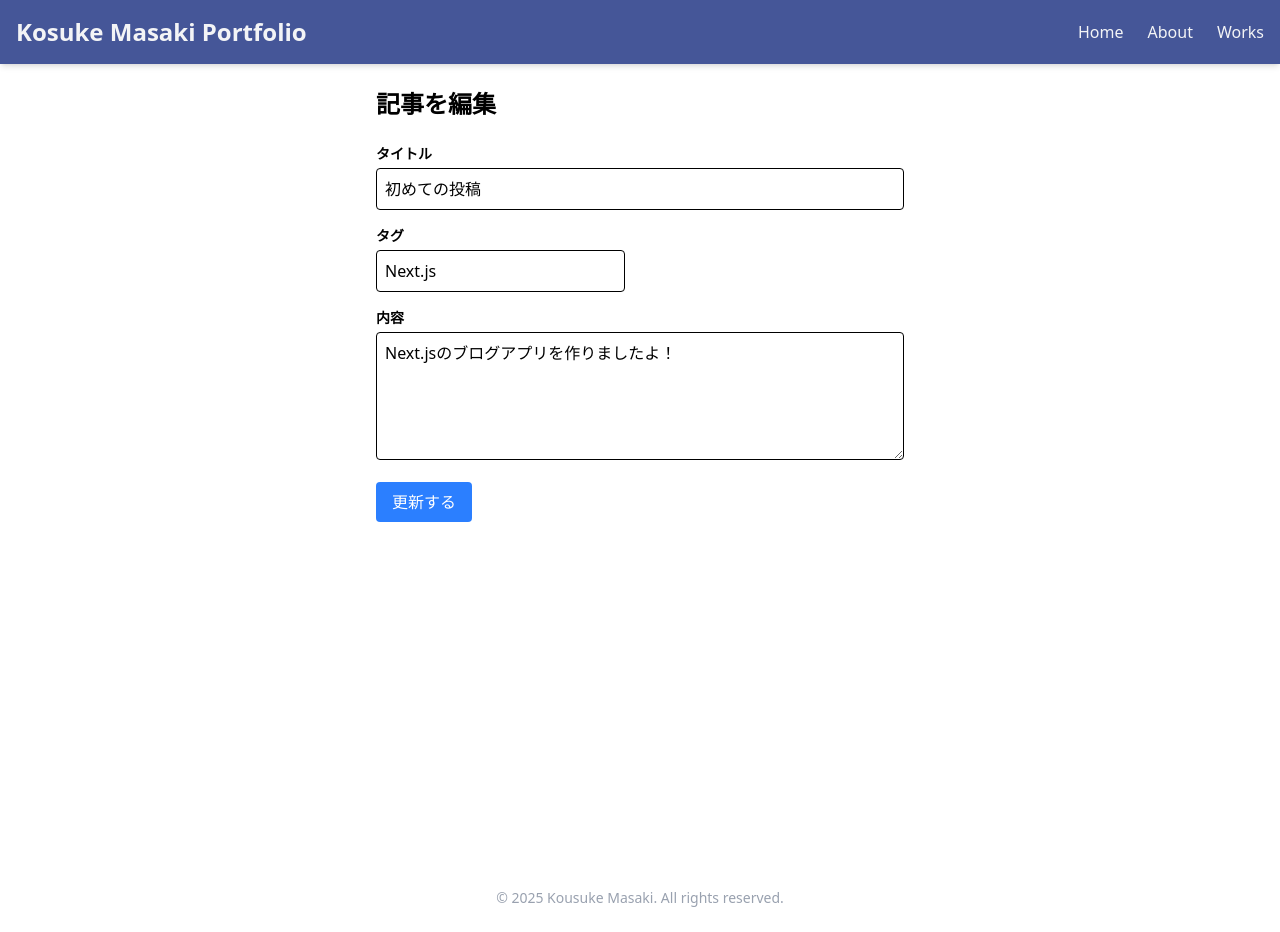
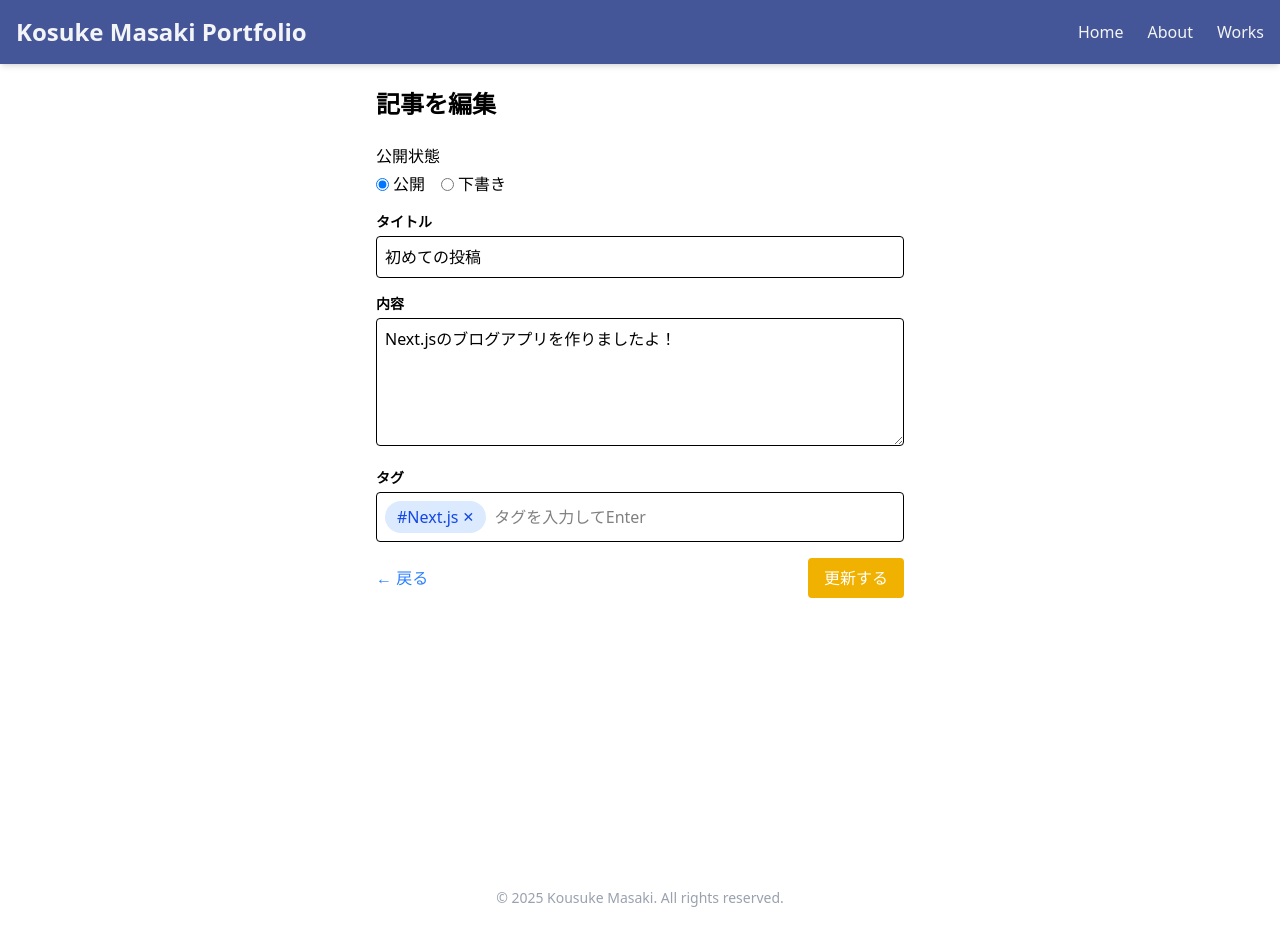
Before and after one commit to kosukemdev/my-app, a Next.js app: page /works/blog/1/edit in a window 1280 px wide. Built offline with nearby package versions, Linux system fonts and the light colour scheme.

Commit message:
優先度高の機能を追加

```diff
--- a/app/api/posts/data.json
+++ b/app/api/posts/data.json
@@ -3,7 +3,10 @@
     "id": 1,
     "title": "初めての投稿",
     "content": "Next.jsのブログアプリを作りましたよ！",
-    "tag": "Next.js",
+    "tags": [
+      "Next.js"
+    ],
+    "status": "published",
     "createdAt": "2025-10-07T10:00:00Z",
     "updatedAt": "2025-10-07T10:00:00Z"
   },
@@ -11,7 +14,10 @@
     "id": 2,
     "title": "次の投稿",
     "content": "SWRを使ったデータフェッチング",
-    "tag": "SWR",
+    "tags": [
+      "SWR"
+    ],
+    "status": "published",
     "createdAt": "2025-10-07T10:00:00Z",
     "updatedAt": "2025-10-07T10:00:00Z"
   },
@@ -19,7 +25,10 @@
     "id": 3,
     "title": "さらにもう一つの投稿",
     "content": "TypeScriptで型安全なコードを書く方法",
-    "tag": "TypeScript",
+    "tags": [
+      "TypeScript"
+    ],
+    "status": "published",
     "createdAt": "2025-10-07T10:00:00Z",
     "updatedAt": "2025-10-07T10:00:00Z"
   },
@@ -27,14 +36,48 @@
     "id": 4,
     "title": "テスト",
     "content": "テスト投稿",
-    "tag": "Tech",
+    "tags": [
+      "Tech"
+    ],
+    "status": "published",
     "createdAt": "2025-10-25T07:10:57.627Z"
   },
   {
     "id": 7,
     "title": "zod test",
     "content": "zodのテストです",
-    "tag": "zod",
+    "tags": [
+      "zod"
+    ],
+    "status": "published",
     "createdAt": "2025-10-26T00:25:47.200Z"
+  },
+  {
+    "id": 8,
+    "title": "タグ二つの投稿",
+    "content": "テストです",
+    "tags": [
+      "React",
+      "Next.js"
+    ],
+    "status": "published",
+    "createdAt": "2025-10-26T02:36:52.585Z"
+  },
+  {
+    "id": 9,
+    "title": "下書きのテスト",
+    "content": "これは下書きです。",
+    "status": "draft",
+    "createdAt": "2025-10-26T07:20:47.364Z"
+  },
+  {
+    "id": 10,
+    "title": "下書きリストに表示されるか",
+    "content": "どうかな",
+    "tags": [
+      "React"
+    ],
+    "status": "draft",
+    "createdAt": "2025-10-26T07:32:15.674Z"
   }
 ]
--- a/app/api/posts/route.ts
+++ b/app/api/posts/route.ts
@@ -1,5 +1,5 @@
 import { NextRequest, NextResponse } from "next/server";
-import fs from "fs";
+import fs, { stat } from "fs";
 import path from "path";
 
 const filePath = path.join(process.cwd(), "app/api/posts/data.json");
@@ -13,9 +13,14 @@ function writeData(data: any) {
   fs.writeFileSync(filePath, JSON.stringify(data, null, 2));
 }
 
-export async function GET() {
+export async function GET(request: NextRequest) {
   const posts = readData();
-  return NextResponse.json(posts);
+  const { searchParams } = new URL(request.url);
+  const tag = searchParams.get("tag");
+
+  const filtered = tag ? posts.filter((p: any) => p.tags?.includes(tag)) : posts;
+
+  return NextResponse.json(filtered);
 }
 
 export async function POST(req: NextRequest) {
@@ -26,7 +31,8 @@ export async function POST(req: NextRequest) {
     id: posts.length ? Math.max(...posts.map((p: any) => p.id)) + 1 : 1,
     title: body.title,
     content: body.content,
-    tag: body.tag,
+    tags: body.tags || [],
+    status: body.status || "draft",
     createdAt: new Date().toISOString(),
   };
 
--- a/app/works/blog/[id]/edit/page.tsx
+++ b/app/works/blog/[id]/edit/page.tsx
@@ -3,8 +3,18 @@
 import { useParams, useRouter } from "next/navigation";
 import useSWR, { mutate } from "swr";
 import { fetcher } from "@/lib/fetcher";
-import { Post } from '@/app/works/blog/page';
-import { useEffect, useState } from "react";
+import { Post } from "@/app/works/blog/page";
+import { useEffect } from "react";
+import TagInput from "../../components/TagInput";
+import { useForm } from "react-hook-form";
+import Link from "next/link";
+
+type FormData = {
+  title: string;
+  content: string;
+  tags: string[];
+  status: string;
+};
 
 export default function EditPostPage() {
   const { id } = useParams();
@@ -14,53 +24,34 @@ export default function EditPostPage() {
     fetcher
   );
 
-  const [title, setTitle] = useState("");
-  const [tag, setTag] = useState("");
-  const [content, setContent] = useState("");
-  const [isSubmitting, setIsSubmitting] = useState(false);
+  const { register, handleSubmit, setValue, watch, reset } = useForm<FormData>({
+    defaultValues: {
+      title: "",
+      content: "",
+      tags: [],
+      status: "",
+    },
+  });
 
   useEffect(() => {
-    if (post) {
-      setTitle(post.title);
-      setTag(post.tag);
-      setContent(post.content);
-    }
-  }, [post]);
+    if (post) reset(post);
+  }, [post, reset]);
 
-  const handleSubmit = async (e: React.FormEvent) => {
-    e.preventDefault();
-    setIsSubmitting(true);
+  const Tags = watch("tags");
 
-    try {
+  const onSubmit = async (data: FormData) => {
     const res = await fetch(`/api/posts/${id}`, {
       method: "PUT",
       headers: { "Content-Type": "application/json" },
-        body: JSON.stringify({ title, tag, content }),
+      body: JSON.stringify(data),
     });
+    if (!res.ok) throw new Error("更新に失敗しました。");
+    mutate("/api/posts");
+    router.push(`/works/blog/${id}`);
+  };
 
-      if (!res.ok) throw new Error("更新に失敗しました。");
-
-      const updatedPost = await res.json();
-
-      mutate(`/api/posts/${id}`, updatedPost, false);
-      mutate(
-        "/api/posts",
-        (prev?: Post[]) =>
-          prev
-            ? prev.map((p) => (p.id === updatedPost.id ? updatedPost : p))
-            : [],
-        false
-      );
-
-      router.push(`/works/blog/${id}`);
-      router.refresh();
-    } catch (error) {
-      console.error(error);
-      alert("更新中にエラーが発生しました");
-    } finally {
-      setIsSubmitting(false);
-    }
-  };
+  if (error) return <p>エラーが発生しました。</p>;
+  if (!post) return <p>読み込み中...</p>;
 
   if (error) return <p className="p-6">データ取得に失敗しました。</p>;
   if (!post) return <p className="p-6">Loading...</p>;
@@ -69,45 +60,58 @@ export default function EditPostPage() {
     <div className="max-w-xl mx-auto p-6">
       <h1 className="text-2xl font-bold mb-6">記事を編集</h1>
 
-      <form onSubmit={handleSubmit} className="space-y-4">
+      <form onSubmit={handleSubmit(onSubmit)} className="space-y-4">
+        <div>
+          <label className="block mb-1 font-medium">公開状態</label>
+          <div className="flex gap-4">
+            <label className="flex items-center gap-1">
+              <input type="radio" value="published" {...register("status")} />
+              公開
+            </label>
+            <label className="flex items-center gap-1">
+              <input type="radio" value="draft" {...register("status")} />
+              下書き
+            </label>
+          </div>
+        </div>
+
         <div>
           <label className="block text-sm font-semibold mb-1">タイトル</label>
           <input
-            type="text"
-            value={title}
-            onChange={(e) => setTitle(e.target.value)}
+            {...register("title", { required: true })}
             className="w-full border rounded p-2"
-            required
-          />
-        </div>
-
-        <div>
-          <label className="block text-sm font-semibold mb-1">タグ</label>
-          <input
-            type="text"
-            value={tag}
-            onChange={(e) => setTag(e.target.value)}
-            className="w=full border rounded p-2"
           />
         </div>
 
         <div>
           <label className="block text-sm font-semibold mb-1">内容</label>
           <textarea
-            value={content}
-            onChange={(e) => setContent(e.target.value)}
+            {...register("content", { required: true })}
             className="w-full border rounded p-2 h-32"
-            required
           />
         </div>
 
+        <div>
+          <label className="block text-sm font-semibold mb-1">タグ</label>
+          <TagInput
+            value={Tags}
+            onChange={(newTags) => setValue("tags", newTags)}
+          />
+        </div>
+        <div className="flex justify-between items-center">
+          <Link
+            href={`/works/blog/${id}`}
+            className="text-blue-500 hover:underline"
+          >
+            ← 戻る
+          </Link>
           <button
             type="submit"
-          disabled={isSubmitting}
-          className="bg-blue-500 text-white py-2 px-4 rounded hover:bg-blue-600"
+            className="bg-yellow-500 text-white py-2 px-4 rounded hover:bg-yellow-600 transition"
           >
-          {isSubmitting ? "更新中,,," : "更新する"}
+            更新する
           </button>
+        </div>
       </form>
     </div>
   );
--- /dev/null
+++ b/app/works/blog/components/TagInput.tsx
@@ -0,0 +1,54 @@
+"use client";
+import { useState, KeyboardEvent } from "react";
+
+type TagInputProps = {
+  value?: string[];
+  onChange: (tags: string[]) => void;
+};
+
+export default function TagInput({ value = [], onChange }: TagInputProps) {
+  const [input, setInput] = useState("");
+
+  const handleKeyDown = (e: KeyboardEvent<HTMLInputElement>) => {
+    if (e.key === "Enter") {
+      e.preventDefault();
+      const newTag = input.trim();
+      if (newTag && !value.includes(newTag)) {
+        onChange([...value, newTag]);
+      }
+      setInput("");
+    }
+  };
+
+  const removeTag = (tag: string) => {
+    onChange(value.filter((t) => t !== tag));
+  };
+
+  return (
+    <div className="border rounded p-2 flex flex-wrap gap-2">
+      {value.map((tag) => (
+        <span
+          key={tag}
+          className="flex items-center gap-1 bg-blue-100 text-blue-700 px-3 py-1 rounded-full"
+        >
+          #{tag}
+          <button
+            type="button"
+            onClick={() => removeTag(tag)}
+            className="text-sm cursor-pointer"
+          >
+            ✕
+          </button>
+        </span>
+      ))}
+      <input
+        type="text"
+        value={input}
+        onChange={(e) => setInput(e.target.value)}
+        onKeyDown={handleKeyDown}
+        placeholder="タグを入力してEnter"
+        className="flex-grow min-w-[120px] outline-none"
+      />
+    </div>
+  );
+}
--- /dev/null
+++ b/app/works/blog/drafts/page.tsx
@@ -0,0 +1,46 @@
+"use client";
+
+import useSWR from "swr";
+import Link from "next/link";
+import { fetcher } from "@/lib/fetcher";
+import { Post } from "@/app/works/blog/page";
+import PostList from "../components/PostList";
+
+export default function DraftListPage() {
+  const { data: posts, error } = useSWR<Post[]>(
+    "/api/posts",
+    fetcher
+  );
+
+  if (error) return <p className="p-6">データ取得に失敗しました</p>;
+  if (!posts) return <p className="p-6">読み込み中...</p>;
+
+  const draftPosts = posts.filter((post) => post.status === "draft");
+
+  return (
+    <div className="max-w-3xl mx-auto p-4">
+      <div className="flex justify-between items-center mb-6">
+        <h1 className="text-2xl font-bold">下書き一覧</h1>
+        <Link href="/works/blog" className="text-blue-500 hover:underline">
+          公開記事一覧へ
+        </Link>
+      </div>
+
+      {draftPosts.length === 0 ? (
+        <>
+              <Link href="/works/blog/new" className="text-blue-500">
+        + 新規投稿
+      </Link>
+        <p className="p-6">下書き記事はまだありません。</p>
+        </>
+      ) : (
+        <>
+              <Link href="/works/blog/new" className="text-blue-500">
+        + 新規投稿
+      </Link>
+        <PostList posts={draftPosts} />
+        </>
+      )}
+    </div>
+  );
+}
--- a/app/works/blog/new/page.tsx
+++ b/app/works/blog/new/page.tsx
@@ -1,37 +1,38 @@
 "use client";
 
-import useSWR, { useSWRConfig } from "swr";
+import { useSWRConfig } from "swr";
 import { useRouter } from "next/navigation";
 import { zodResolver } from "@hookform/resolvers/zod";
 import * as z from "zod";
 import { useForm } from "react-hook-form";
+import TagInput from "../components/TagInput";
+import Link from "next/link";
 
 const schema = z.object({
   title: z.string().min(1, "タイトルは必須です"),
   content: z.string().min(1, "本文は必須です"),
-  tag: z.string().min(1, "タグは必須です"),
+  tags: z.array(z.string().min(1, "タグは必須です")),
+  status: z.enum(["published", "draft"] as const),
 });
 
 type FormData = z.infer<typeof schema>;
 
 export default function NewPostPage() {
   const router = useRouter();
-  // const [title, setTitle] = useState("");
-  // const [tag, setTag] = useState("");
-  // const [content, setContent] = useState("");
-  // const [isSubmitting, setIsSubmitting] = useState(false);
-  // const { data: posts } = useSWR<Post[]>("/api/posts", fetcher);
+  const { mutate } = useSWRConfig();
 
   const {
     register,
     handleSubmit,
+    watch,
+    setValue,
     formState: { errors, isSubmitting },
     reset,
   } = useForm<FormData>({
     resolver: zodResolver(schema),
   });
 
-  const { mutate } = useSWRConfig();
+  const tags = watch("tags") || [];
 
   const onSubmit = async (data: FormData) => {
     try {
@@ -61,6 +62,20 @@ export default function NewPostPage() {
       <h1 className="text-2xl font-bold mb-6">新規投稿</h1>
       <form onSubmit={handleSubmit(onSubmit)} className="space-y-4">
         <div>
+          <label className="block mb-1 font-medium">公開状態</label>
+          <div className="flex gap-4">
+            <label className="flex items-center gap-1">
+              <input type="radio" value="published" {...register("status")} />
+              公開
+            </label>
+            <label className="flex items-center gap-1">
+              <input type="radio" value="draft" {...register("status")} />
+              下書き
+            </label>
+          </div>
+        </div>
+
+        <div>
           <label className="block text-sm font-semibold mb-1">タイトル</label>
           <input
             {...register("title")}
@@ -69,18 +84,6 @@ export default function NewPostPage() {
           />
           {errors.title && (
             <p className="text-red-500 text-sm mt-1">{errors.title.message}</p>
-          )}
-        </div>
-
-        <div>
-          <label className="block text-sm font-semibold mb-1">タグ</label>
-          <input
-            {...register("tag")}
-            placeholder="タグを入力"
-            className="w-full border rounded p-2"
-          />
-          {errors.tag && (
-            <p className="text-red-500 text-sm mt-1">{errors.tag.message}</p>
           )}
         </div>
 
@@ -99,6 +102,20 @@ export default function NewPostPage() {
           )}
         </div>
 
+        <div>
+          <label className="block text-sm font-semibold mb-1">タグ</label>
+          <TagInput
+            value={tags}
+            onChange={(newTags: string[]) => setValue("tags", newTags)}
+          />
+          {errors.tags && (
+            <p className="text-red-500 text-sm mt-1">{errors.tags.message}</p>
+          )}
+        </div>
+        <div className="flex justify-between items-center">
+          <Link href="/works/blog" className="text-blue-500 hover:underline">
+            ← 一覧に戻る
+          </Link>
           <button
             type="submit"
             disabled={isSubmitting}
@@ -106,6 +123,7 @@ export default function NewPostPage() {
           >
             {isSubmitting ? "投稿中..." : "投稿する"}
           </button>
+        </div>
       </form>
     </div>
   );
--- a/package.json
+++ b/package.json
@@ -19,6 +19,7 @@
     "button-group": "^0.0.4",
     "class-variance-authority": "^0.7.1",
     "clsx": "^2.1.1",
+    "framer-motion": "^12.23.24",
     "fs": "^0.0.1-security",
     "lucide-react": "^0.545.0",
     "next": "15.5.4",
```
Also changed, not shown: app/works/blog/[id]/delete/page.tsx (+8 -2 lines), app/works/blog/[id]/page.tsx (+14 -4 lines), app/works/blog/components/PostList.tsx (added, +41 -0 lines), app/works/blog/page.tsx (+72 -16 lines), 1 other file (tests, documents, lock files or other folders). Lines whose indentation alone changed are shown as unchanged.
